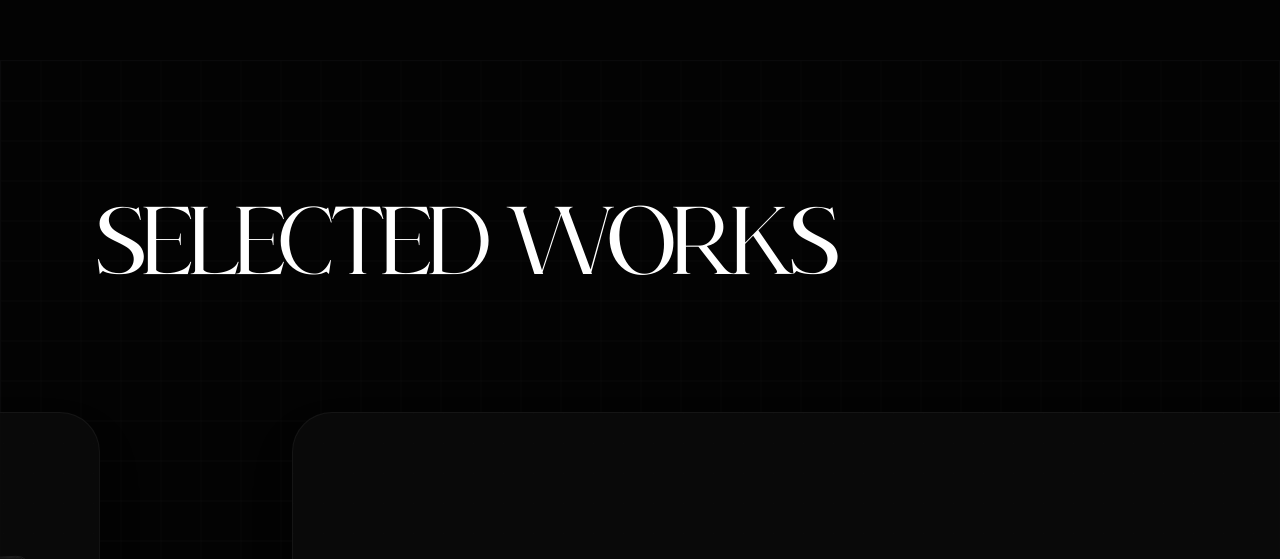
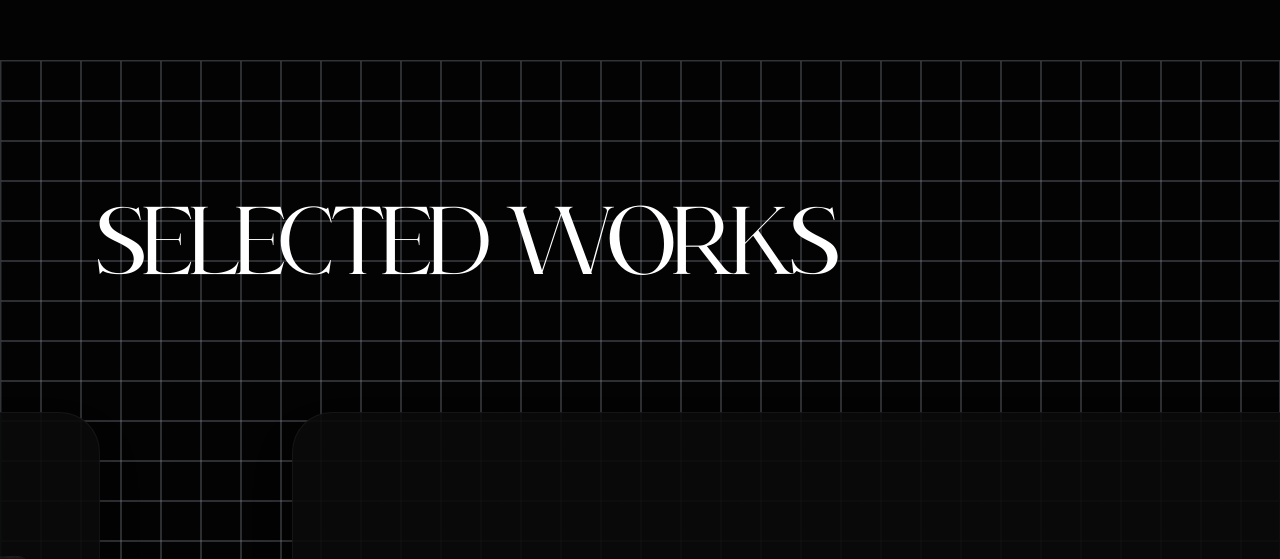
Before and after one commit to rishav00roy-web/Portfolio-website, a Next.js app: page / in a window 1280 px wide. Shown: the part 2180-2739 px from the top of the page. Built offline with nearby package versions, Linux system fonts and the light colour scheme.

Commit message:
Adjust InteractiveGridPattern stroke and fill styles to match user's original visibility opacities

```diff
--- a/src/components/Background.tsx
+++ b/src/components/Background.tsx
@@ -46,7 +46,7 @@ export function InteractiveGridPattern({
       width="100%"
       height="100%"
       className={cn(
-        "absolute inset-0 h-full w-full border border-gray-400/5",
+        "absolute inset-0 h-full w-full border border-gray-400/30",
         className
       )}
       {...props}
@@ -62,8 +62,8 @@ export function InteractiveGridPattern({
             width={width}
             height={height}
             className={cn(
-              "stroke-white/[0.02] transition-all duration-100 ease-in-out not-[&:hover]:duration-1000",
-              hoveredSquare === index ? "fill-white/[0.04]" : "fill-transparent",
+              "stroke-gray-400/30 transition-all duration-100 ease-in-out not-[&:hover]:duration-1000",
+              hoveredSquare === index ? "fill-gray-300/30" : "fill-transparent",
               squaresClassName
             )}
             onMouseEnter={() => setHoveredSquare(index)}
```
